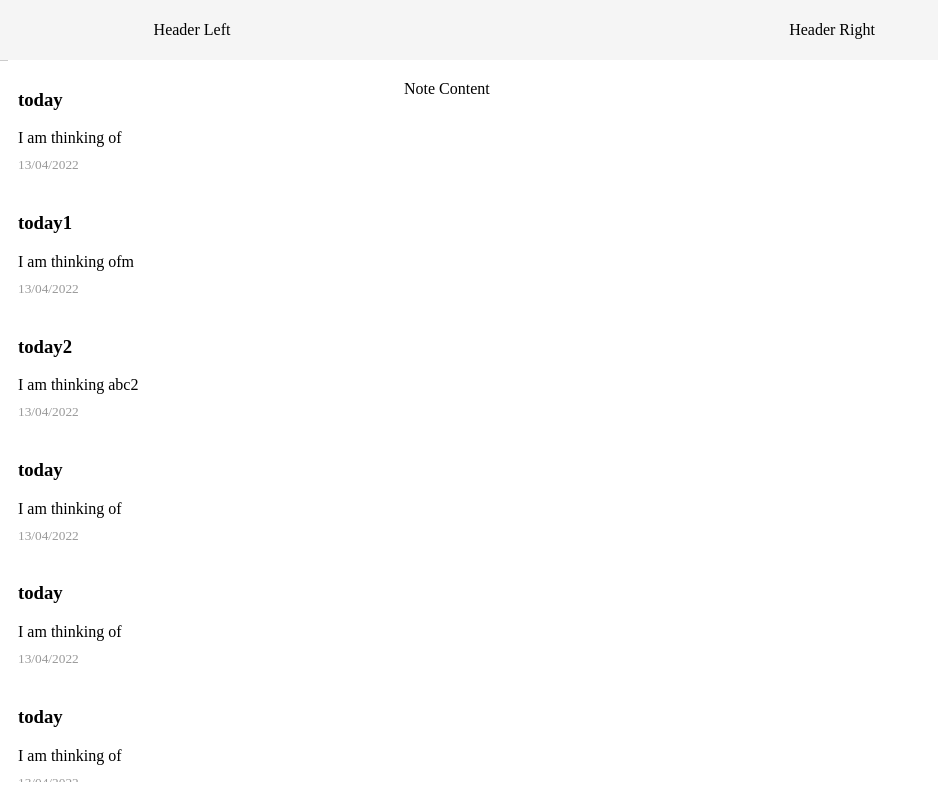
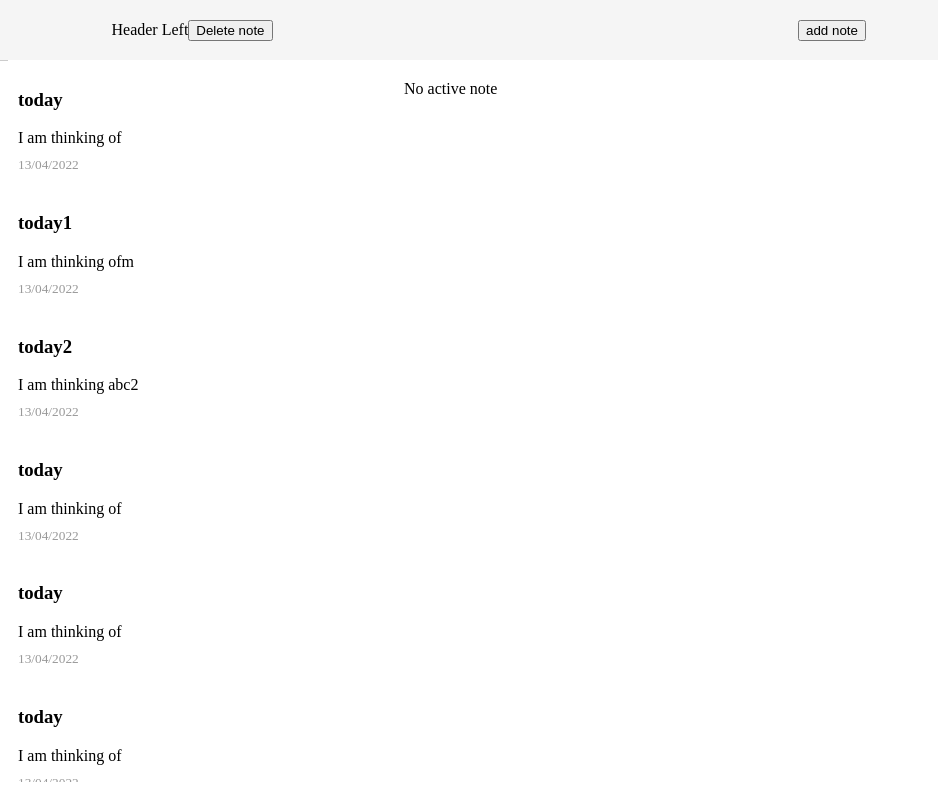
Before and after one commit to liucuxiu/note-app-frontend, a React (Create React App) app: page / in a window 1280 px wide. Shown: the whole page, without its empty margins (0-938 px from the left). Built offline with nearby package versions, Linux system fonts and the light colour scheme.

Commit message:
feat: show selected note

```diff
--- a/src/components/Content/Content.jsx
+++ b/src/components/Content/Content.jsx
@@ -1,8 +1,26 @@
-const Content = () => {
+const Content = ({ selectedNote, onUpdateNote }) => {
+  const onEditField = (field, value) => {
+    onUpdateNote({
+      ...selectedNote,
+      [field]: value,
+      lastUpdatedAt: Date.now()
+    });
+  };
+  if (!selectedNote) {
+    return <div className="content">No active note</div>;
+  }
+
   return (
     <>
       <main className="content">
-        Note Content
+        <div className="app-main-note-edit">
+          <textarea
+            id="content"
+            name="content"
+            value={selectedNote.content}
+            onChange={(e) => onEditField('content', e.target.value)}/>
+        </div>
+
       </main>
     </>
 
--- a/src/components/Header/HeaderLeft.jsx
+++ b/src/components/Header/HeaderLeft.jsx
@@ -1,7 +1,9 @@
 const HeaderLeft = () => {
+
   return (
     <div className="header-left">
       Header Left
+      <button>Delete note</button>
     </div>
   )
 }
--- a/src/components/Header/HeaderRight.jsx
+++ b/src/components/Header/HeaderRight.jsx
@@ -1,7 +1,7 @@
-const HeaderRight = () => {
+const HeaderRight = ({ onAddNote }) => {
   return (
     <div className="header-right">
-      Header Right
+      <button onClick={onAddNote}>add note</button>
     </div>
   )
 }
```
